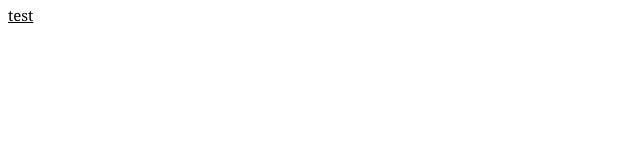
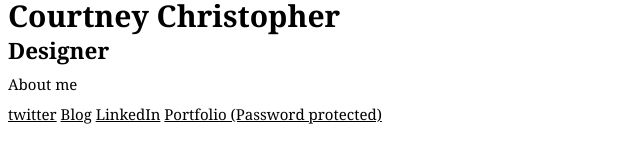
Before and after one commit to courtneyetc/qwertney, a plain HTML site: page index.html in a window 1280 px wide. Shown: the whole page, without its empty margins (0-640 px from the left). Drawn offline with Linux system fonts and the light colour scheme.

Commit message:
adding some formatting

```diff
--- a/index.html
+++ b/index.html
@@ -18,15 +18,22 @@
   			background-color:#000;
  			text-decoration: none;
 		}
-   	  /*.body a {
-         background-image: url(
-"https://i.pinimg.com/originals/5a/93/4e/5a934e84f67d2a61a118ec95b1d6cb74.gif");
-    }*/
+
 
   	</style>
 	</head>
 	<body>
-  <a href="courtneychristopher.com">test</a>
+		<h1>Courtney Christopher</h1>
+		<h2>Designer</h2>
+
+		<p>About me</p>
+
+		<p>
+ 		<a href="courtneychristopher.com">twitter</a>
+		<a href="courtneychristopher.com">Blog</a>
+		<a href="courtneychristopher.com">LinkedIn</a>
+		<a href="courtneychristopher.com">Portfolio (Password protected)</a>
+		</p>
 
 	</body>
 </html>
```
